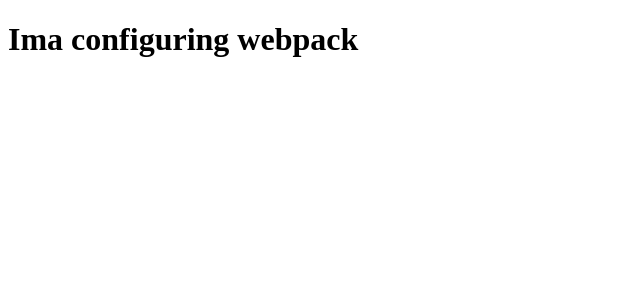
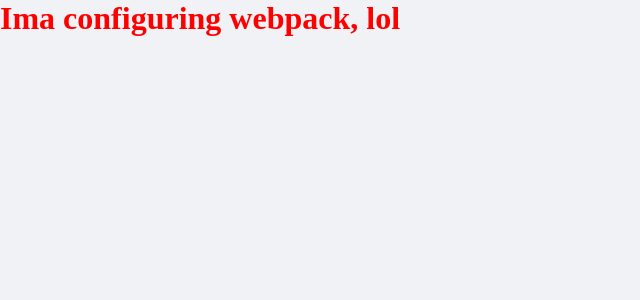
Before and after one commit to xSallus/ignite, a React app in the folder reactjs/01-github-explorer/: page / in a window 1280 px wide. Shown: the top 300 px of the page, without its empty margins (0-640 px from the left). Built offline with nearby package versions, Linux system fonts and the light colour scheme.

Commit message:
[UPDATE] Style configs

```diff
--- a/reactjs/01-github-explorer/src/App.jsx
+++ b/reactjs/01-github-explorer/src/App.jsx
@@ -1,5 +1,7 @@
+import './styles/globals.scss';
+
 function Home() {
-    return <h1>Ima configuring webpack</h1>
+    return <h1>Ima configuring webpack, lol</h1>
 }
 
 export {Home};
--- /dev/null
+++ b/reactjs/01-github-explorer/src/styles/globals.scss
@@ -0,0 +1,9 @@
+@charset "UTF-8";
+
+* {
+  box-sizing: border-box;
+  margin: 0;
+  padding: 0;
+  background: #f0f2f5;
+  color: red;
+}
```
